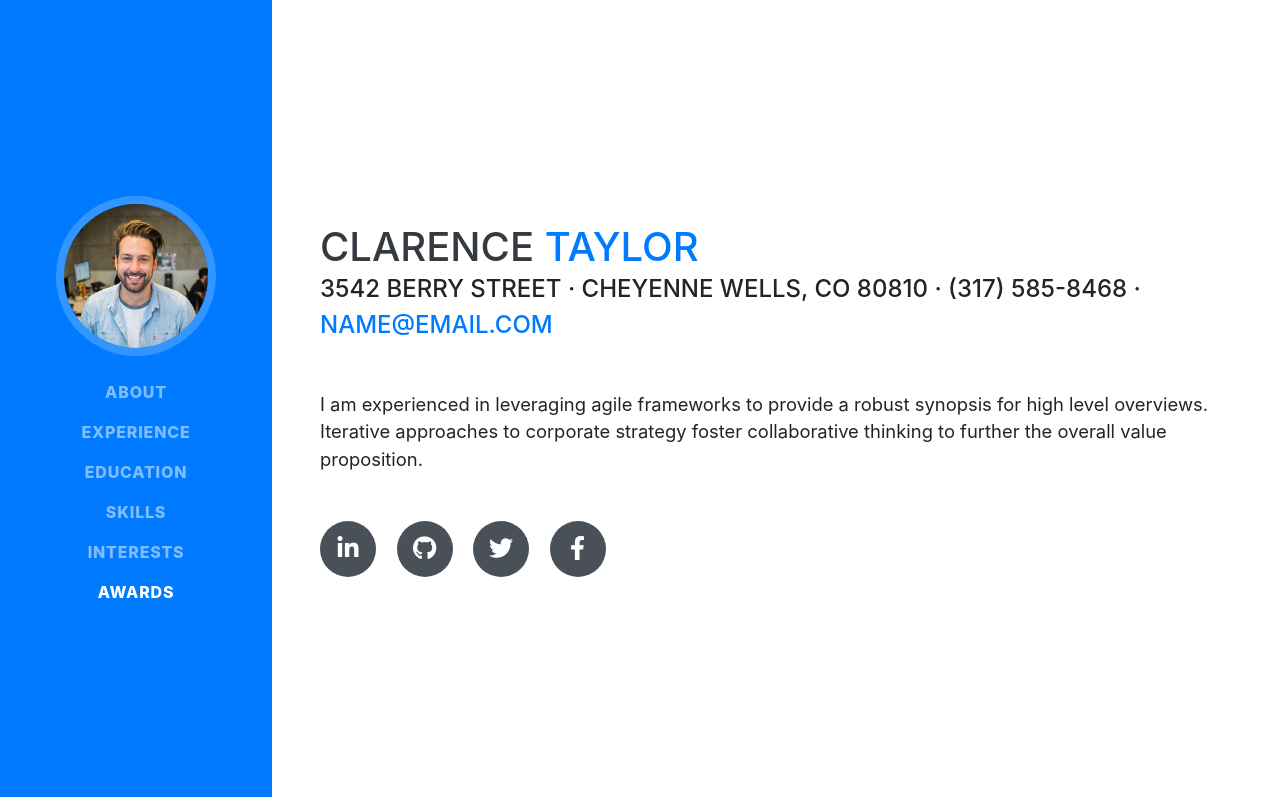
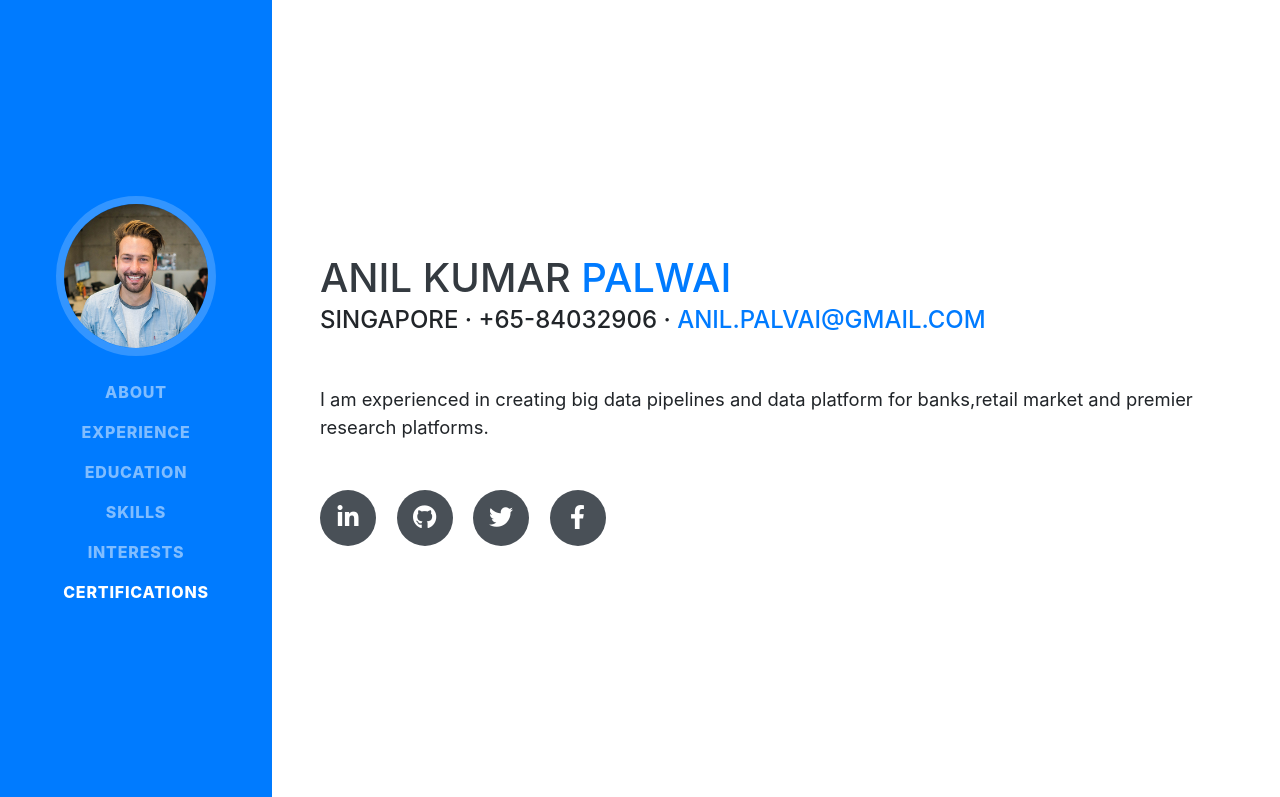
Before and after one commit to anilpalvai/anilkumarpalwai.github.io, a website with bundled scripts: page index.html in a window 1280 px wide. Shown: the top 797 px of the page. Built offline with nearby package versions, Linux system fonts and the light colour scheme; a web font is replaced by a local one.

Commit message:
initial commit

```diff
--- a/index.html
+++ b/index.html
@@ -6,7 +6,7 @@
   <meta charset="utf-8">
   <meta name="viewport" content="width=device-width, initial-scale=1, shrink-to-fit=no">
   <meta name="description" content="">
-  <meta name="author" content="">
+  <meta name="author" content="anil kumar palwai">
 
   <title>Resume - Start Bootstrap Theme</title>
 
@@ -53,7 +53,7 @@
           <a class="nav-link js-scroll-trigger" href="#interests">Interests</a>
         </li>
         <li class="nav-item">
-          <a class="nav-link js-scroll-trigger" href="#awards">Awards</a>
+          <a class="nav-link js-scroll-trigger" href="#Certifications">Certifications</a>
         </li>
       </ul>
     </div>
@@ -63,18 +63,18 @@
 
     <section class="resume-section p-3 p-lg-5 d-flex align-items-center" id="about">
       <div class="w-100">
-        <h1 class="mb-0">Clarence
-          <span class="text-primary">Taylor</span>
+        <h1 class="mb-0">ANIL KUMAR
+          <span class="text-primary">PALWAI</span>
         </h1>
-        <div class="subheading mb-5">3542 Berry Street · Cheyenne Wells, CO 80810 · (317) 585-8468 ·
-          <a href="mailto:name@email.com">name@email.com</a>
+        <div class="subheading mb-5">Singapore · +65-84032906 ·
+          <a href="mailto:name@email.com">anil.palvai@gmail.com</a>
         </div>
-        <p class="lead mb-5">I am experienced in leveraging agile frameworks to provide a robust synopsis for high level overviews. Iterative approaches to corporate strategy foster collaborative thinking to further the overall value proposition.</p>
+        <p class="lead mb-5">I am experienced in creating big data pipelines and data platform for banks,retail market and premier research platforms.</p>
         <div class="social-icons">
-          <a href="#">
+          <a href="www.linkedin.com/in/anilpalwai">
             <i class="fab fa-linkedin-in"></i>
           </a>
-          <a href="#">
+          <a href="https://github.com/anilpalvai">
             <i class="fab fa-github"></i>
           </a>
           <a href="#">
@@ -249,9 +249,9 @@
 
     <hr class="m-0">
 
-    <section class="resume-section p-3 p-lg-5 d-flex align-items-center" id="awards">
+    <section class="resume-section p-3 p-lg-5 d-flex align-items-center" id="Certifications">
       <div class="w-100">
-        <h2 class="mb-5">Awards &amp; Certifications</h2>
+        <h2 class="mb-5">Certifications</h2>
         <ul class="fa-ul mb-0">
           <li>
             <i class="fa-li fa fa-trophy text-warning"></i>
```
